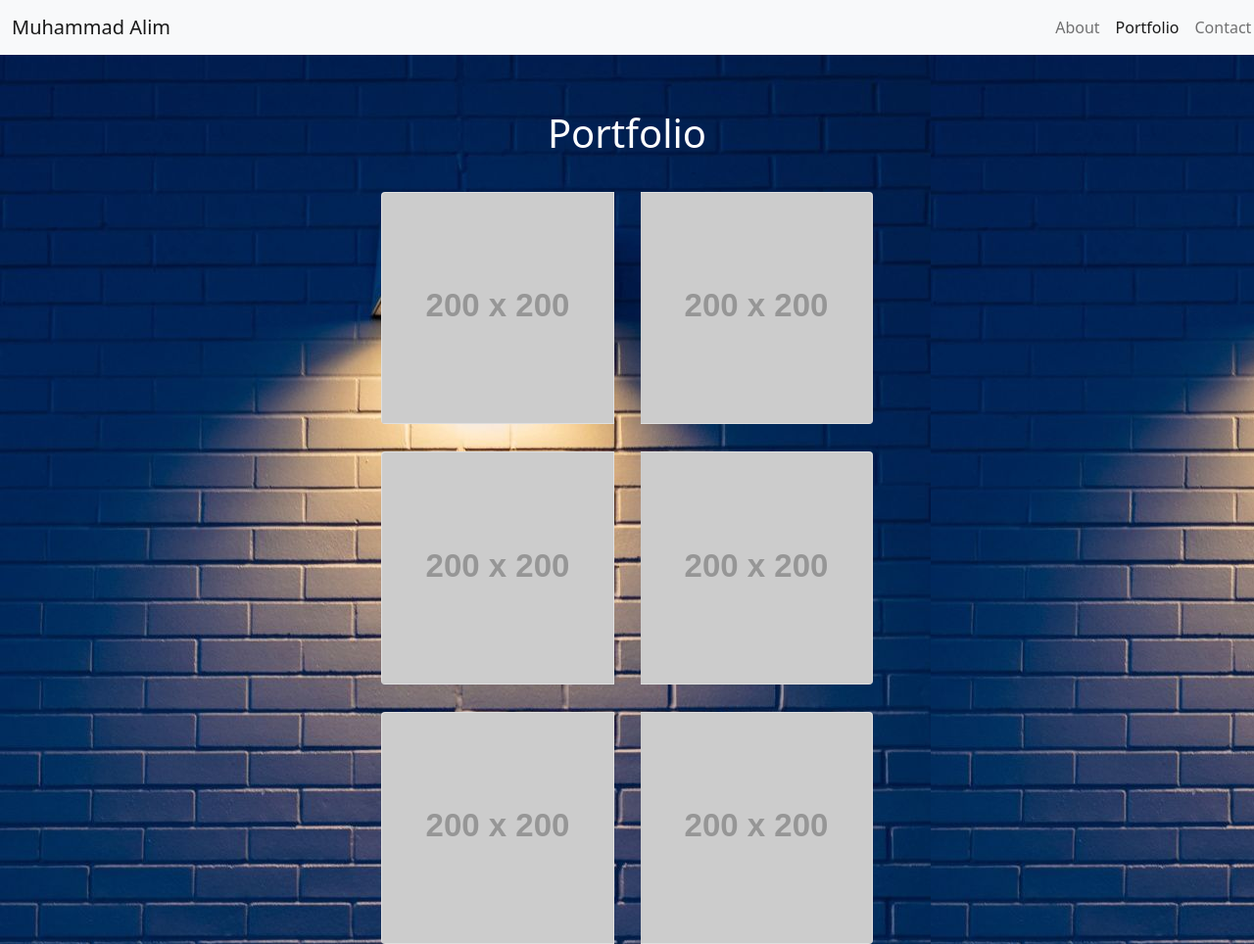
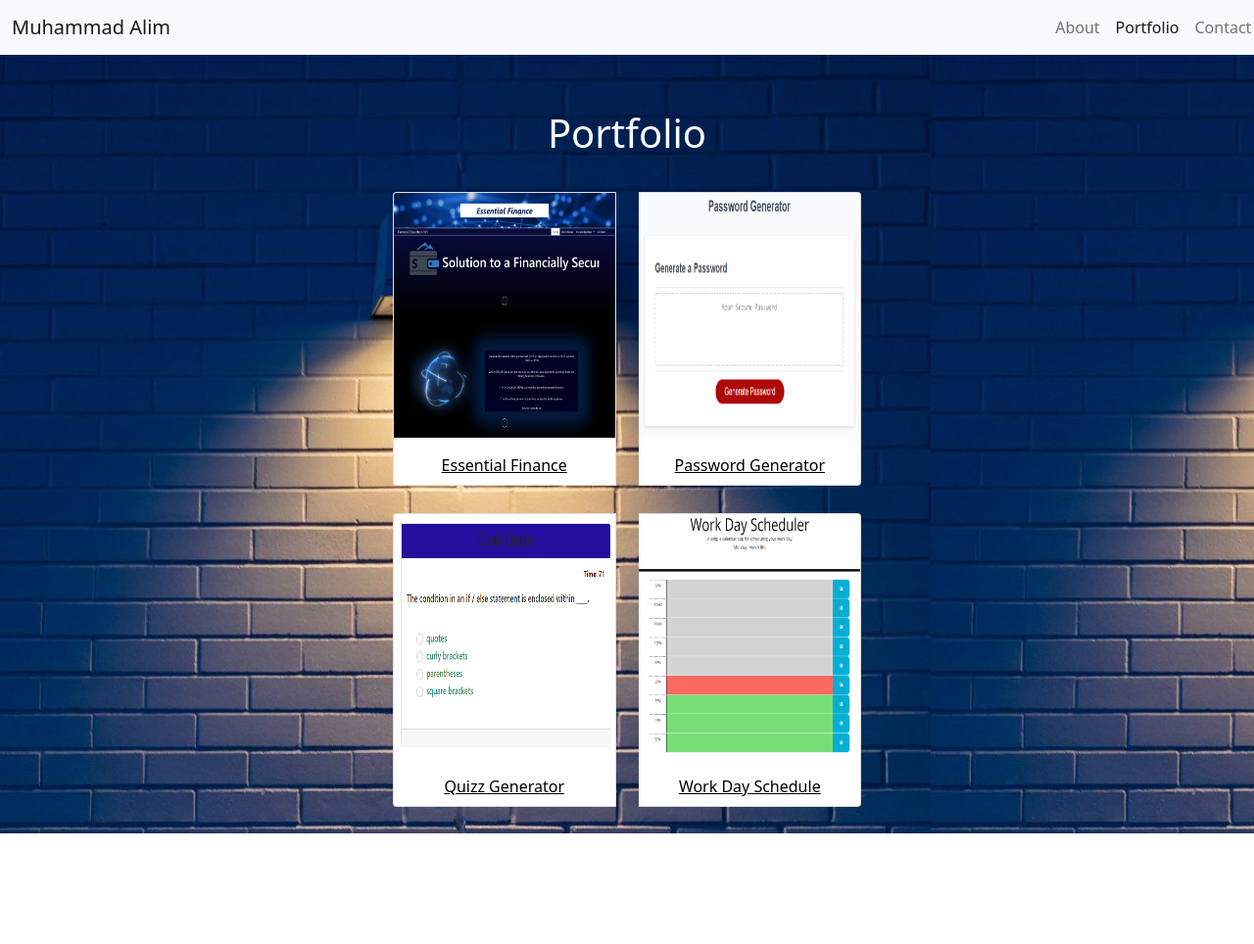
Before and after one commit to muhammadalim5/homework2, a plain HTML site: page portfolio.html in a window 1280 px wide. Shown: the whole page at 98% size. After the commit the page ends 851 px from the top, so only its background shows below. Drawn offline with nearby package versions, Linux system fonts and the light colour scheme; placeholder pictures from the web are drawn by us.

Commit message:
updated portfolio

```diff
--- a/portfolio.html
+++ b/portfolio.html
@@ -33,32 +33,43 @@
     <div class="col-3"></div>
     <div class="col-6" style="margin: auto; margin-top: 5%;">
     <div class="row"><h1 style="text-align: center;">Portfolio</h1></div>
-    <div class="row">
+    <div class="row" style="margin: 5%;">
         <div class="card-group">
-            <div class="card">
-              <img src="https://via.placeholder.com/200" class="card-img-top" alt="...">
-            </div>
-            <div class="card">
-                <img src="https://via.placeholder.com/200" class="card-img-top" alt="...">
+          <div class="card" style="width: 15rem;height: 300px; margin: auto;">
+            <a target="_blank" href="https://github.com/muhammadalim5/project1">
+                <img src="./assets/project1.jpeg" class="card-img-top" alt="..." style="height: 250px;">
+            </a></a>
+            <div class="card-body"style="text-align: center; ">
+                <a target="_blank" href="https://saidmg.github.io/project1/" class="card-text"style="color:black" >Essential Finance</a>
             </div>
           </div>
-    </div><div class="row">
-        <div class="card-group">
-            <div class="card">
-              <img src="https://via.placeholder.com/200" class="card-img-top" alt="...">
-            </div>
-            <div class="card">
-                <img src="https://via.placeholder.com/200" class="card-img-top" alt="...">
+          <div class="card" style="width: 15rem;height: 300px; margin: auto; margin-left: 5%;">
+            <a target="_blank" href="https://github.com/muhammadalim5/Password-Generator-app">
+                <img src="./assets/password.png" class="card-img-top" alt="..." style="height: 250px;">
+            </a></a>
+            <div class="card-body"style="text-align: center; ">
+                <a target="_blank" href=" https://muhammadalim5.github.io/Password-Generator-app/" class="card-text"style="color:black" >Password Generator</a>
             </div>
           </div>
-    </div><div class="row">
+          </div>
+    </div><div class="row" style="margin: 5%;">
         <div class="card-group">
-            <div class="card">
-              <img src="https://via.placeholder.com/200" class="card-img-top" alt="...">
+          <div class="card" style="width: 15rem;height: 300px; margin: auto;">
+            <a target="_blank" href="https://github.com/muhammadalim5/Quiz-Generator-app">
+                <img src="./assets/quizz.PNG" class="card-img-top" alt="..."style="height: 250px;">
+            </a></a>
+            <div class="card-body"style="text-align: center; ">
+                <a target="_blank" href="https://muhammadalim5.github.io/Quiz-Generator-app/" class="card-text"style="color:black" >Quizz Generator</a>
             </div>
-            <div class="card">
-                <img src="https://via.placeholder.com/200" class="card-img-top" alt="...">
+          </div>
+          <div class="card" style="width: 15rem;height: 300px; margin: auto; margin-left: 5%">
+            <a target="_blank" href="https://github.com/muhammadalim5/Week-Day-Schedule-app" >
+                <img src="./assets/schedule.PNG" class="card-img-top" alt="..."style="height: 250px;">
+            </a></a>
+            <div class="card-body"style="text-align: center; ">
+                <a target="_blank" href="https://muhammadalim5.github.io/Week-Day-Schedule-app/" class="card-text"style="color:black" >Work Day Schedule</a>
             </div>
+          </div>
           </div>
     </div>
 </div>
```
Also changed, not shown: index.html (+15 -7 lines), assets/password.png (added), assets/project1.jpeg (added), assets/quizz.PNG (added), assets/schedule.PNG (added), 2 other files.
